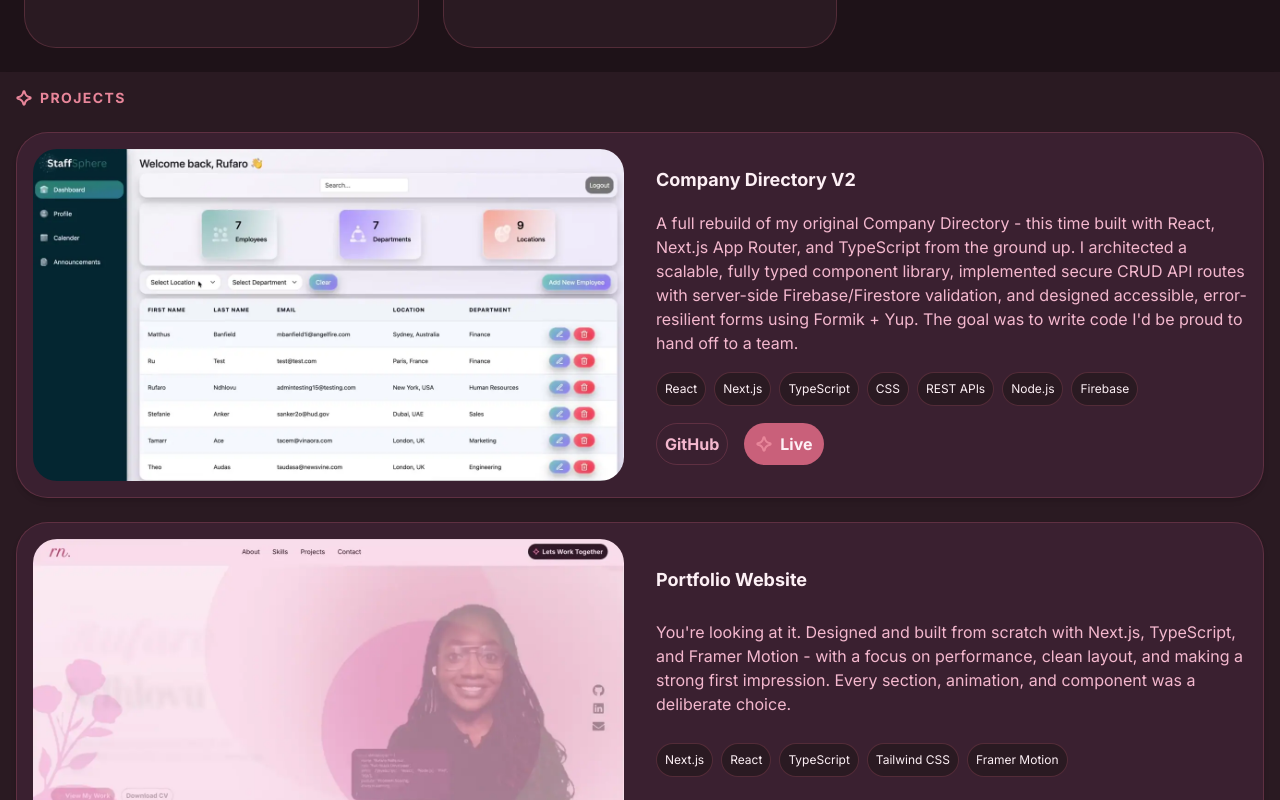
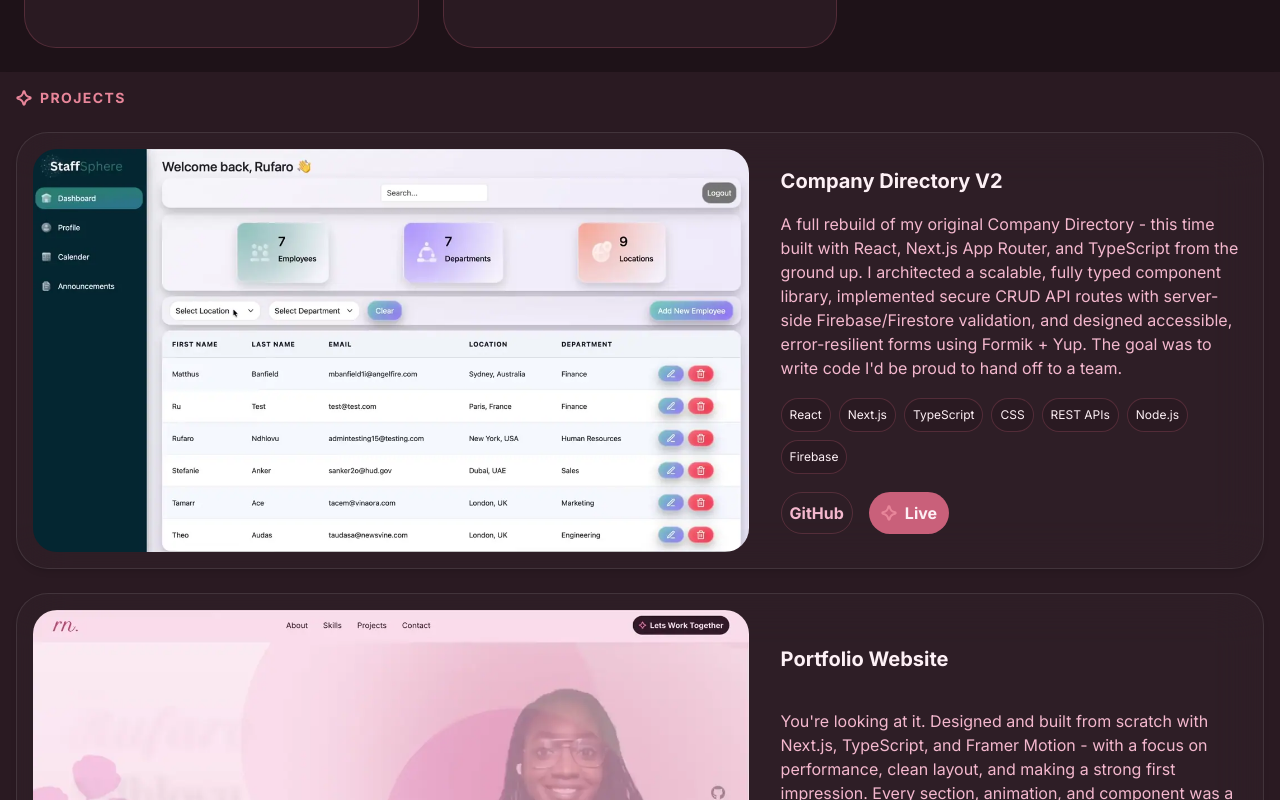
Before and after one commit to rufaro-ndhlovu/PortfolioWebsite, a Next.js app: page / in a window 1280 px wide. Shown: the part 1700-2500 px from the top of the page. Built offline with nearby package versions, Linux system fonts and the light colour scheme; a web font is replaced by a local one.

Commit message:
feat: enhance layout and styling across components, update metadata and contact email

```diff
--- a/app/layout.tsx
+++ b/app/layout.tsx
@@ -20,7 +20,8 @@ const petitFormalScript = Petit_Formal_Script({
 
 export const metadata: Metadata = {
   title: "Rufaro Ndhlovu",
-  description: "Portfolio Website",
+  description:
+    "Rufaro Ndhlovu - Front-End Developer based in York, UK. React, Next.js, TypeScript.",
 };
 
 export default function RootLayout({
--- a/app/sections/About.tsx
+++ b/app/sections/About.tsx
@@ -14,7 +14,7 @@ export default function About() {
       <motion.div
         initial={{ opacity: 0, y: 80 }}
         whileInView={{ opacity: 1, y: 0 }}
-        transition={{ duration: 0.8, ease: "easeOut" }}
+        transition={{ duration: 0.8 }}
         viewport={{ once: true }}
       >
         <Label>ABOUT ME</Label>
--- a/app/sections/Contact.tsx
+++ b/app/sections/Contact.tsx
@@ -40,7 +40,7 @@ export default function Contact() {
             <ContactLinks />
             <div className="flex flex-col gap-2 text-[var(--bg-hero-light)] mt-6">
               <p className="flex flex-row items-center gap-2">
-                <MdEmail /> farohanna@gmail.com
+                <MdEmail /> farohanna@googlemail.com
               </p>
               <p className="flex flex-row items-center gap-2">
                 <IoLocation /> York, UK
--- a/app/ui/ProjectsCard.tsx
+++ b/app/ui/ProjectsCard.tsx
@@ -28,9 +28,9 @@ export default function ProjectsCard({
   });
 
   return (
-    <div className="p-4 bg-[var(--bg-card)] shadow-md border border-[var(--pink-glow)] rounded-4xl gap-8 grid grid-cols-1 lg:grid-cols-2 min-h-[350px]">
+    <div className="p-4  shadow-md border border-[var(--pink-glow)] rounded-4xl gap-8 grid grid-cols-1 lg:grid-cols-5 min-h-[350px] bg-white/2 backdrop-blur-xl border-white/10">
       <motion.div
-        className="relative flex justify-center items-center"
+        className="relative flex justify-center items-center col-span-3"
         initial={{ opacity: 0, scale: 0.95 }}
         whileInView={{ opacity: 1, scale: 1 }}
         viewport={{ once: true }}
@@ -38,7 +38,7 @@ export default function ProjectsCard({
       >
         <div
           ref={ref}
-          className="relative overflow-hidden rounded-lg aspect-video w-full"
+          className="relative overflow-hidden rounded-lg aspect-video w-full "
         >
           <Image
             src={image}
@@ -49,8 +49,8 @@ export default function ProjectsCard({
         </div>
       </motion.div>
 
-      <div className="flex flex-col justify-evenly gap-2 lg:gap-0">
-        <h3 className=" text-[var(--text-dark)] font-bold sm:text-md lg:text-lg text-[var(--font-playfair)]">
+      <div className="flex flex-col justify-evenly gap-2 lg:gap-0 col-span-2">
+        <h3 className=" text-[var(--text-dark)] font-bold sm:text-md lg:text-xl text-[var(--font-playfair)]">
           {title}
         </h3>
         <p className="text-[var(--pink-light)]">{description}</p>
```
